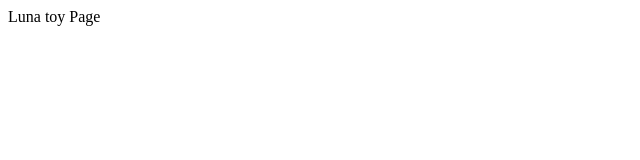
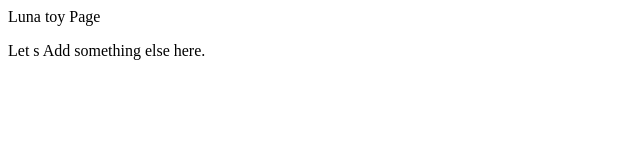
Before and after one commit to xtechcode/luna, a plain HTML site: page index.html in a window 1280 px wide. Shown: the whole page, without its empty margins (0-640 px from the left). Drawn offline with Linux system fonts and the light colour scheme.

Commit message:
add something a second line

```diff
--- a/index.html
+++ b/index.html
@@ -3,5 +3,6 @@
 
 <body>
 	<p>Luna toy Page</p>
+	<p>Let s Add something else here.</p>
 </body>
 </html>
```
